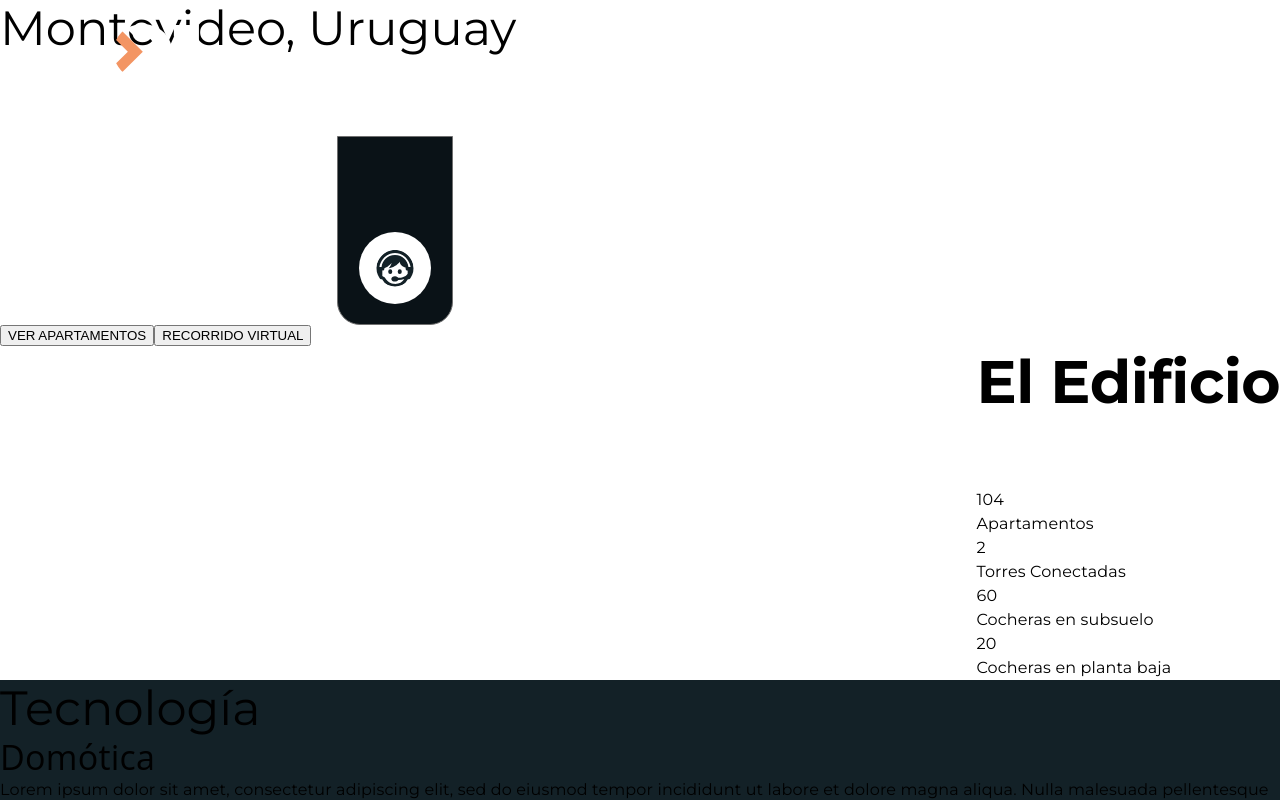
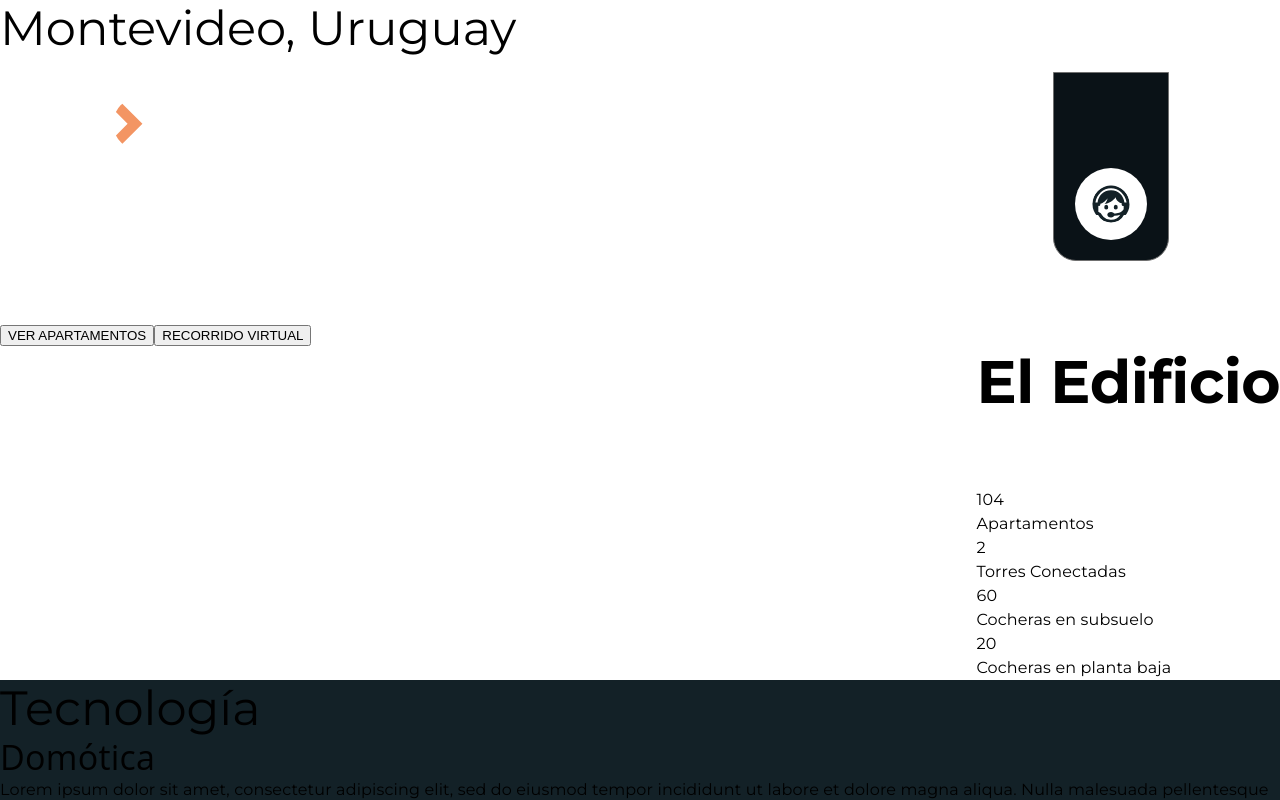
Before and after one commit to ketzal88/sync, a React (Create React App) app: page / in a window 1280 px wide. Shown: the top 800 px of the page. Built offline with nearby package versions, Linux system fonts and the light colour scheme; a web font is replaced by a local one.

Commit message:
restore styles and other things

```diff
--- a/src/App.js
+++ b/src/App.js
@@ -9,15 +9,9 @@ function App() {
   const location = useLocation();
   return (
     <ThemeProvider theme={theme}>
-      {location.pathname === "/" ? (
-        <Home />
-      ) : (
-        <>
-          <Header />
-          <Outlet />
-          <Footer />
-        </>
-      )}
+      <Header />
+      {location.pathname === "/" ? <Home /> : <Outlet />}
+      <Footer />
     </ThemeProvider>
   );
 }
--- a/src/components/Header/Header.jsx
+++ b/src/components/Header/Header.jsx
@@ -1,5 +1,5 @@
 import { Link } from "react-router-dom";
-import { Box, Grid } from "@mui/material";
+import { Box } from "@mui/material";
 import { navLinks } from "./headerLinksList";
 import entrevistaRapida from "../../assets/images/entrevista_rapida.svg";
 import { useHeaderStyles } from "./header.styles";
@@ -9,20 +9,23 @@ const Header = () => {
   const classes = useHeaderStyles();
   return (
     <Box sx={{ position: "relative" }}>
-      <Grid container className={classes.textWrapper}>
+      <Box container className={classes.textWrapper}>
         <img src={logoSync} alt="Logo Sync" className={classes.logo} />
+        <Box style={{ marginTop: "23px" }}>
           {navLinks.map((item, index) => (
-          <Grid key={index} item className={classes.navLink}>
-            <Link to={item.link}>{item.label}</Link>
-          </Grid>
+            <Link to={item.link} className={classes.navLink}>
+              {item.label}
+            </Link>
           ))}
-        <Grid
-          item
+        </Box>
+        <Box sx={{ display: "flex" }}>
+          <Link
+            to="/apartaments"
             className={classes.navLink}
-          sx={{ paddingLeft: "100px", fontWeight: "bold" }}
+            sx={{ fontWeight: "bold" }}
           >
-          <Link to="/apartaments">VITRIUM CAPITAL</Link>
-        </Grid>
+            VITRIUM CAPITAL
+          </Link>
           <Box className={classes.imgContainer}>
             <img
               src={entrevistaRapida}
@@ -30,7 +33,8 @@ const Header = () => {
               className={classes.imgStyles}
             />
           </Box>
-      </Grid>
+        </Box>
+      </Box>
     </Box>
   );
 };
--- a/src/components/Header/header.styles.js
+++ b/src/components/Header/header.styles.js
@@ -4,15 +4,22 @@ export const useHeaderStyles = makeStyles((theme) => {
   return {
     textWrapper: {
       position: "absolute",
+      display: "flex",
+      justifyContent: "space-between",
+      paddingLeft: "91px",
+      paddingRight: "111px",
+      paddingTop: "72px",
+      left: "0",
+      right: "0",
     },
     logo: {
-      marginLeft: "91px",
-      marginRight: "100px",
+      width: "132px",
+      height: "136px",
     },
     navLink: {
+      marginTop: "23px",
       paddingRight: "24px",
       fontSize: "23px",
-      paddingTop: "95px",
     },
     imgContainer: {
       // marginLeft: "10px",
--- a/src/routes/home.jsx
+++ b/src/routes/home.jsx
@@ -14,9 +14,7 @@ import Footer from "../components/Footer/Footer";
 
 export default function Home() {
   return (
-    <Stack direction="column" alignItems="center">
-      <Box sx={{ backgroundColor: "white", maxWidth: "1600px" }}>
-        <Header />
+    <>
       <LandingSection />
       <EdificioSection />
       <FirstCarrouselSection />
@@ -26,8 +24,6 @@ export default function Home() {
       <PrensaSection />
       <UbicacionSection />
       <EntrevistaSection />
-        <Footer />
-      </Box>
-    </Stack>
+    </>
   );
 }
```
Lines whose indentation alone changed are shown as unchanged.
